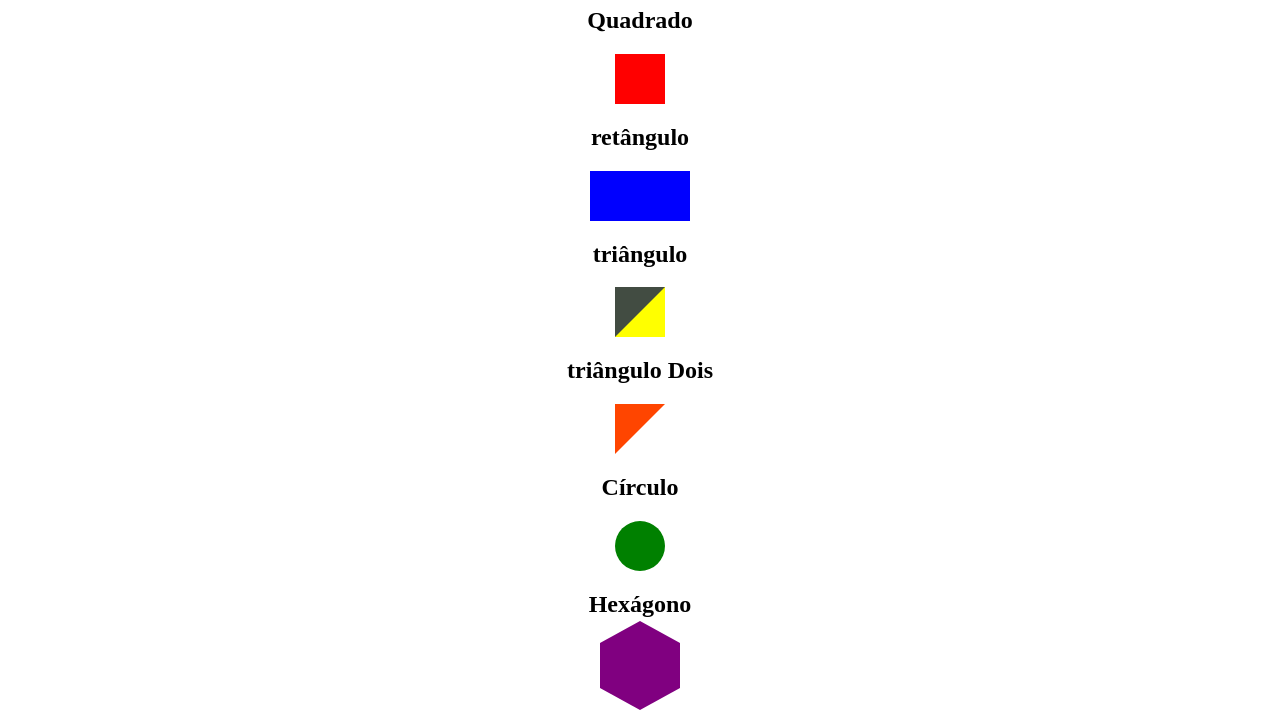
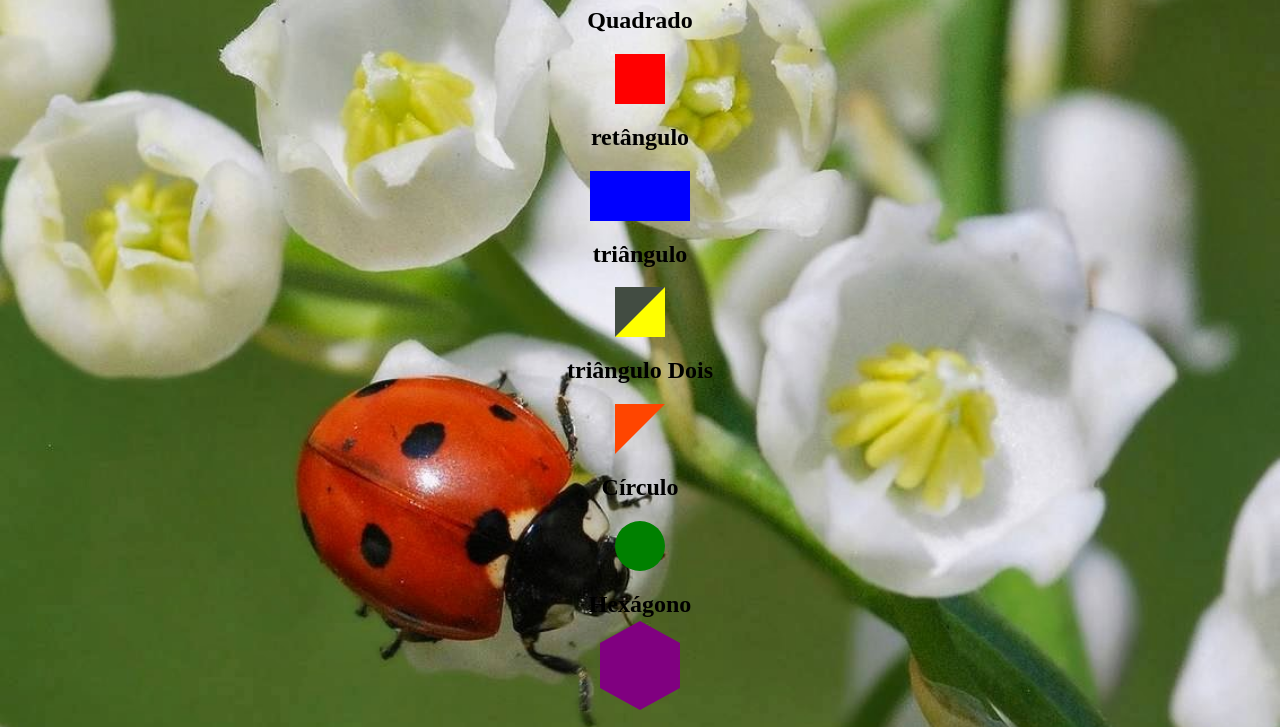
Before and after one commit to ElianeCoelho/formas-geom-tricas-em-html-e-css, a plain HTML site: page index.html in a window 1280 px wide. Shown: the part 73-800 px from the top of the page. Drawn offline with Linux system fonts and the light colour scheme.

Commit message:
complementado html.txt

```diff
--- a/index.html
+++ b/index.html
@@ -6,6 +6,12 @@
   <meta name="viewport" content="width=device-width, initial-scale=1.0">
   <link rel="stylesheet" href="style.css"/>
   <title>Formas Geométricas</title>
+  <style>
+    body{
+      background-image: url('joaninha-flor.jpg');
+      background-size: cover;
+    }
+  </style>
 </head>
 <body>
   <h1>Formas Gométricas</h1>
@@ -21,5 +27,6 @@
   <div class="circulo"></div>
   <h2>Hexágono</h2>
   <div class="hexagono"></div>
+
 </body>
 </html>
```
Also changed, not shown: joaninha-flor.jpg (added).
